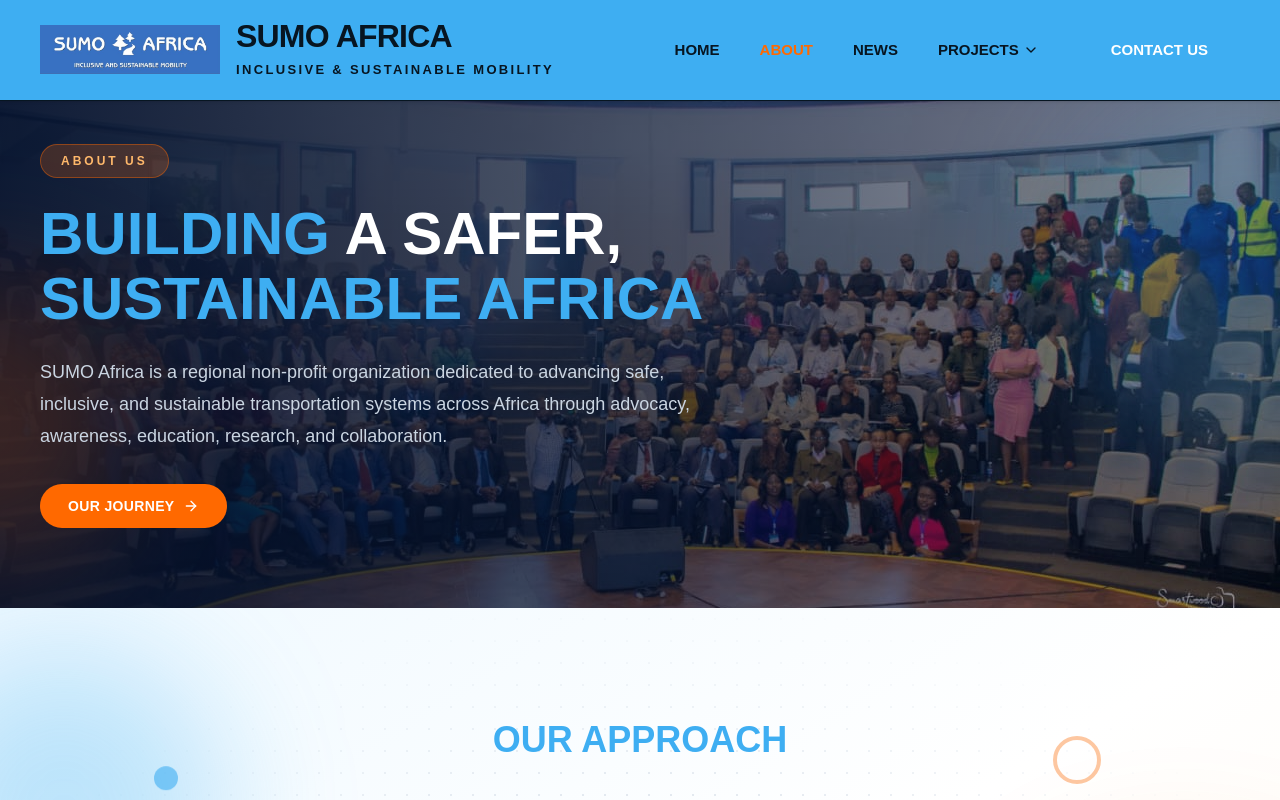
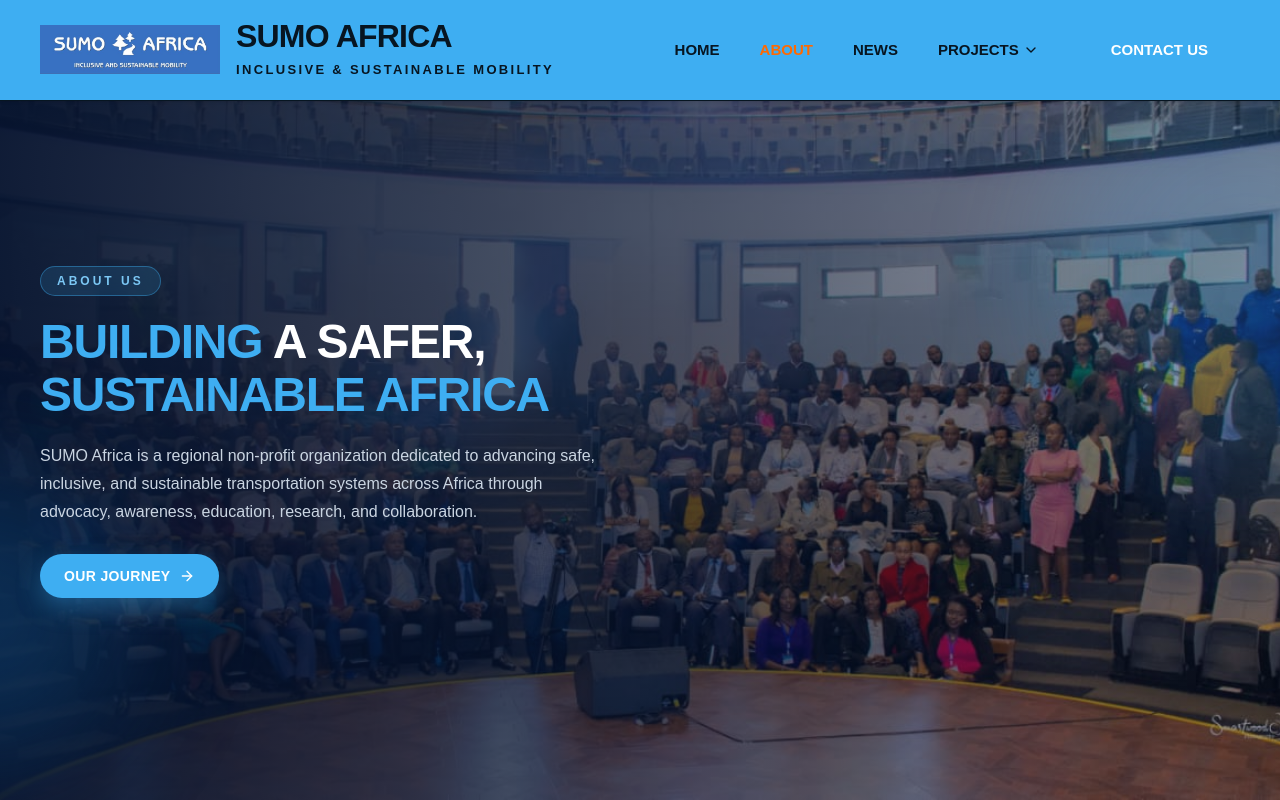
Before and after one commit to christine-M9/SUMO, a Next.js app in the folder sumo-africa/: page /about in a window 1280 px wide. Shown: the top 800 px of the page. Built offline with nearby package versions, Linux system fonts and the light colour scheme.

Commit message:
changed about section

```diff
--- a/sumo-africa/app/about/page.tsx
+++ b/sumo-africa/app/about/page.tsx
@@ -109,7 +109,7 @@ export default function AboutPage() {
       {/* =========================================================
           HERO SECTION
       ========================================================= */}
-      <section className="relative flex min-h-[75vh] items-center overflow-hidden">
+      <section className="relative flex min-h-screen items-center overflow-hidden">
         <img
           src="/images/sumo1.jpeg"
           alt="SUMO Africa"
@@ -120,22 +120,22 @@ export default function AboutPage() {
 
         <div className="absolute -right-40 top-20 h-72 w-72 sm:h-96 sm:w-96 rounded-full bg-[#3eaef2]/20 blur-3xl" />
 
-        <div className="absolute -left-40 bottom-10 h-60 w-60 sm:h-72 sm:w-72 rounded-full bg-orange-500/20 blur-3xl" />
+        <div className="absolute -left-40 bottom-10 h-60 w-60 sm:h-72 sm:w-72 rounded-full bg-[#1a7cc4]/25 blur-3xl" />
 
         <div className="relative mx-auto flex w-full max-w-7xl items-center px-4 pb-16 pt-32 sm:px-6 sm:pb-20 sm:pt-36 md:px-8 lg:px-10">
-          <div className="w-full max-w-3xl">
-            <span className="inline-block rounded-full border border-orange-500/40 bg-orange-500/20 px-3 py-1.5 text-[10px] font-bold uppercase tracking-[0.18em] text-orange-300 sm:px-5 sm:py-2 sm:text-xs sm:tracking-[0.25em]">
+          <div className="w-full max-w-2xl">
+            <span className="inline-block rounded-full border border-[#3eaef2]/40 bg-[#3eaef2]/15 px-4 py-1.5 text-[10px] font-bold uppercase tracking-[0.25em] text-[#7cc8f5] backdrop-blur-sm sm:text-xs">
               About Us
             </span>
 
-            <h1 className="mt-5 max-w-3xl text-[2.1rem] font-black uppercase leading-[1.08] text-white sm:mt-6 sm:text-4xl md:text-5xl lg:text-6xl">
+            <h1 className="mt-5 text-[1.9rem] font-black uppercase leading-[1.1] tracking-tight text-white sm:text-4xl md:text-[2.6rem] lg:text-5xl">
               <span className="text-[#3eaef2]">Building</span>{" "}
               A Safer,{" "}
               <span className="text-[#3eaef2]">Sustainable</span>{" "}
               <span className="text-[#3eaef2]">Africa</span>
             </h1>
 
-            <p className="mt-5 max-w-2xl text-sm leading-7 text-slate-300 sm:mt-6 sm:text-base sm:leading-7 md:text-lg md:leading-8">
+            <p className="mt-5 max-w-xl text-sm leading-7 text-slate-300 sm:text-base">
               SUMO Africa is a regional non-profit organization dedicated to
               advancing safe, inclusive, and sustainable transportation systems
               across Africa through advocacy, awareness, education, research,
@@ -144,7 +144,7 @@ export default function AboutPage() {
 
             <Link
               href="#journey"
-              className="mt-8 inline-flex h-11 items-center gap-2 rounded-full bg-orange-500 px-5 text-xs font-bold uppercase tracking-wide text-white transition hover:bg-orange-600 sm:px-7 sm:text-sm"
+              className="mt-7 inline-flex h-11 items-center gap-2 rounded-full bg-[#3eaef2] px-6 text-xs font-bold uppercase tracking-wide text-white shadow-[0_10px_25px_rgba(62,174,242,0.35)] transition hover:-translate-y-0.5 hover:bg-[#2a95dd] sm:text-sm"
             >
               Our Journey
               <ArrowRight size={16} />
```
